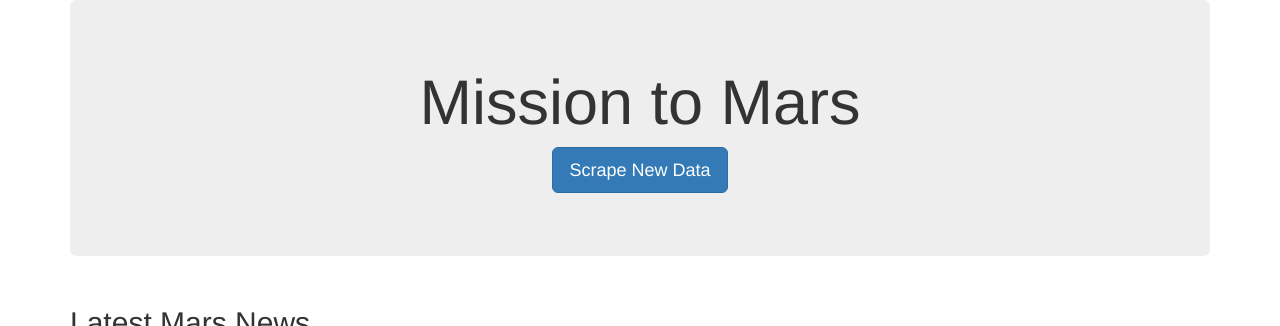
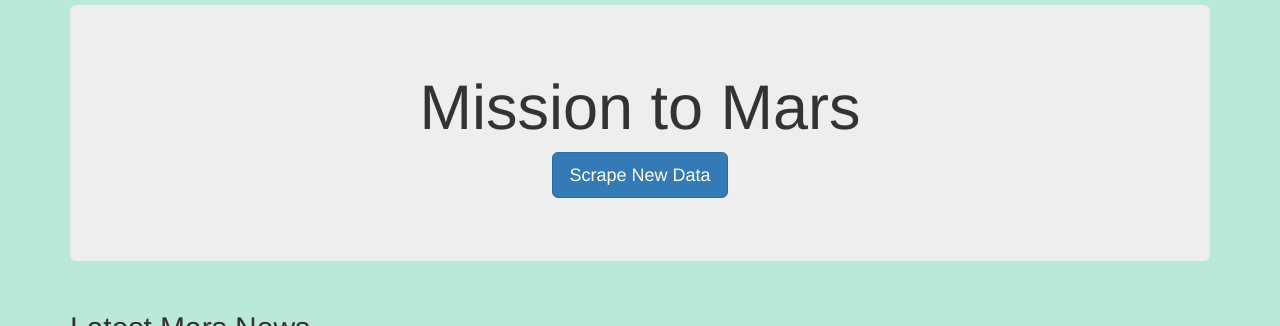
Before and after one commit to tiffcklai/Mission-to-Mars, a Flask app: page / in a window 1280 px wide. Shown: the top 326 px of the page. Run offline with Flask 2, Linux system fonts and the light colour scheme; data that the repository does not hold is empty; some libraries are stand-ins or nearby versions.

Commit message:
Deliverable 3

```diff
--- a/templates/index.html
+++ b/templates/index.html
@@ -10,6 +10,12 @@
       href="https://maxcdn.bootstrapcdn.com/bootstrap/3.3.7/css/bootstrap.min.css"
     />
   </head>
+  <style>
+    body {margin: 5px;
+        padding-bottom: 70px;
+        background-color: rgb(186, 233, 217);}
+  </style>
+
   <body>
     <div class="container">
       <!-- Add Jumbotron to Header -->
```
